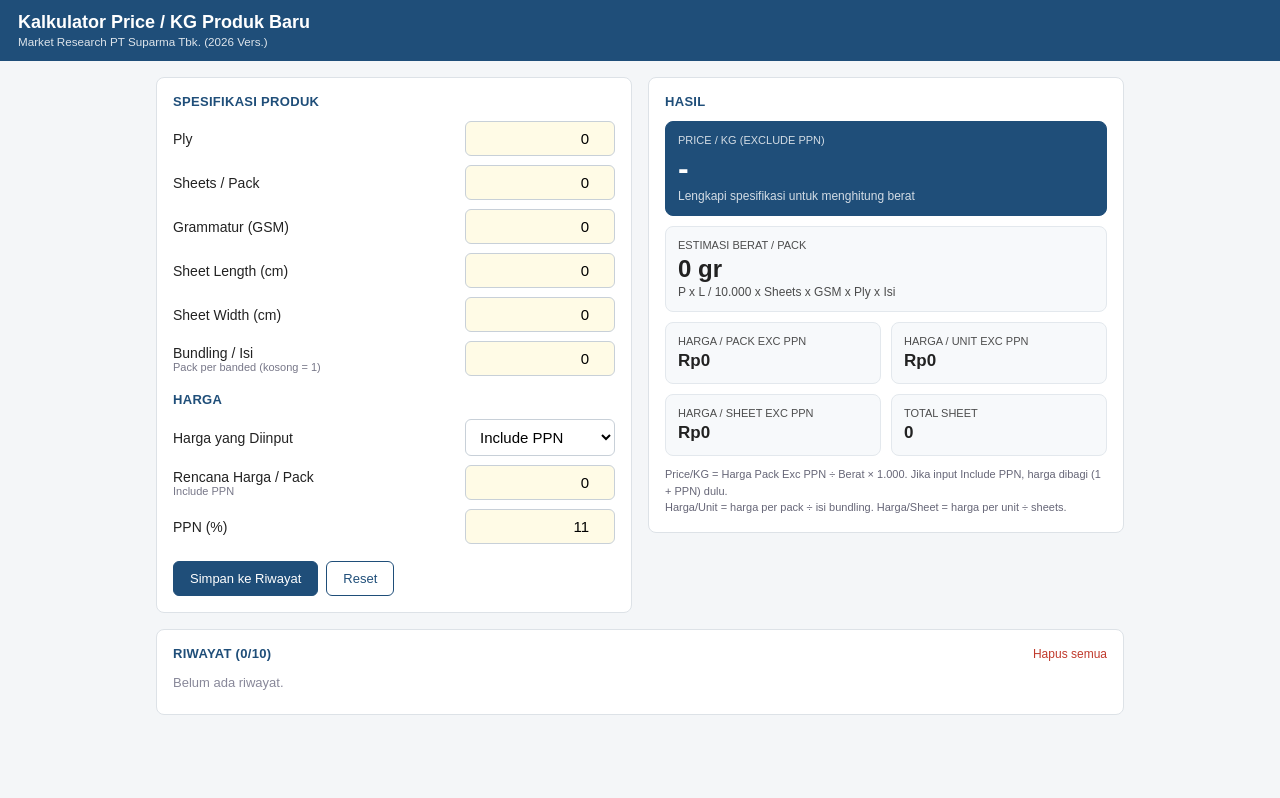
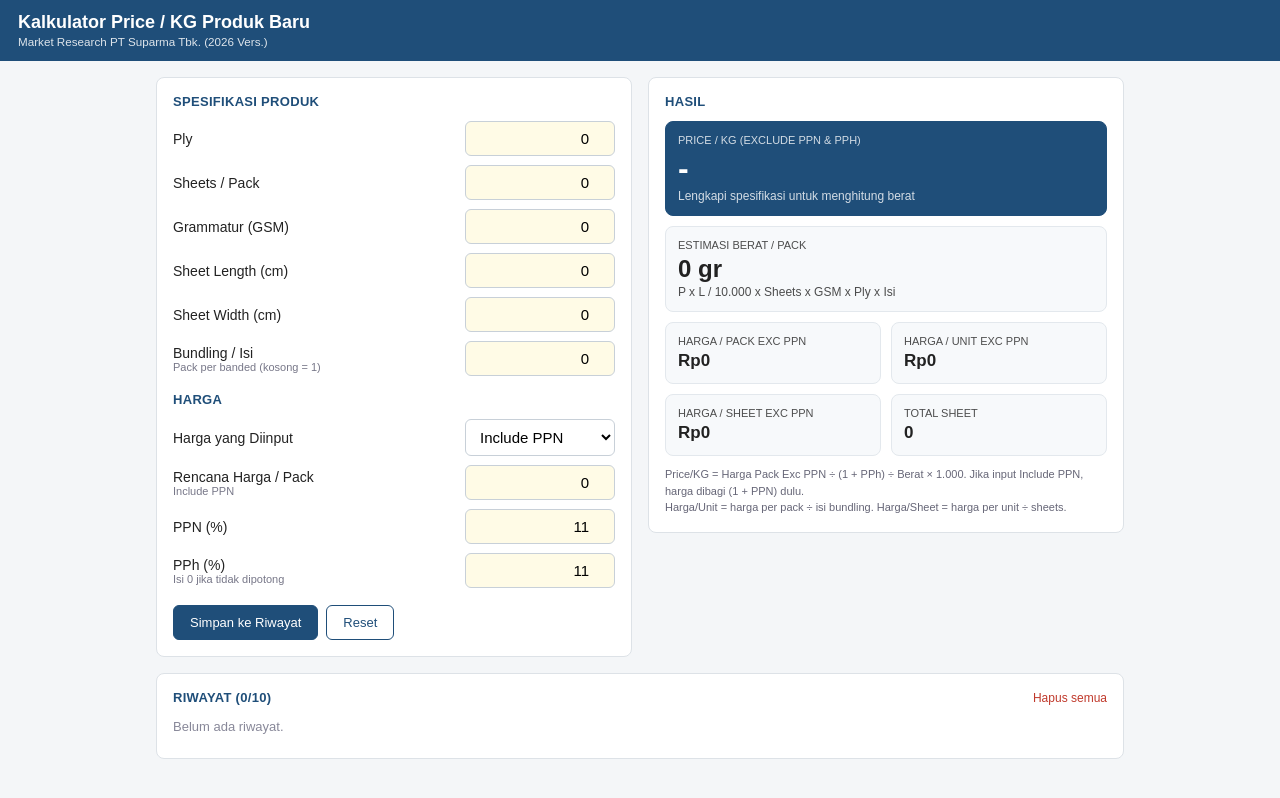
Before and after one commit to marketresearchspm/Product-Calculator, a plain HTML site: page index.html in a window 1280 px wide. Both pictures are taken after a click on the button "Reset". Drawn offline with Linux system fonts and the light colour scheme.

Commit message:
Update index.html

```diff
--- a/index.html
+++ b/index.html
@@ -93,6 +93,7 @@
       <select id="mode"><option value="inc">Include PPN</option><option value="exc">Exclude PPN</option></select></div>
     <div class="row"><label>Rencana Harga / Pack<small id="priceNote">Include PPN</small></label><input id="price" type="number" inputmode="decimal" step="any" min="0" value="25000"></div>
     <div class="row"><label>PPN (%)</label><input id="ppn" type="number" inputmode="decimal" step="any" min="0" value="11"></div>
+    <div class="row"><label>PPh (%)<small>Isi 0 jika tidak dipotong</small></label><input id="pph" type="number" inputmode="decimal" step="any" min="0" value="11"></div>
 
     <div class="btns">
       <button class="primary" onclick="saveHistory()">Simpan ke Riwayat</button>
@@ -103,7 +104,7 @@
   <div class="card result">
     <h2>Hasil</h2>
     <div class="kpi main">
-      <div class="lbl">Price / KG (Exclude PPN)</div>
+      <div class="lbl" id="l_kgMain">Price / KG (Exclude PPN &amp; PPh)</div>
       <div class="val" id="o_kgExc">-</div>
       <div class="sub" id="o_kgInc">-</div>
     </div>
@@ -119,7 +120,7 @@
       <div class="kpi"><div class="lbl">Total Sheet</div><div class="val" id="o_totalSheet">-</div></div>
     </div>
     <div class="note">
-      Price/KG = Harga Pack Exc PPN ÷ Berat × 1.000. Jika input Include PPN, harga dibagi (1 + PPN) dulu.<br>
+      Price/KG = Harga Pack Exc PPN ÷ (1 + PPh) ÷ Berat × 1.000. Jika input Include PPN, harga dibagi (1 + PPN) dulu.<br>
       Harga/Unit = harga per pack ÷ isi bundling. Harga/Sheet = harga per unit ÷ sheets.
     </div>
   </div>
@@ -135,7 +136,7 @@
 <div id="toast"></div>
 
 <script>
-var DEFAULTS = { ply: 2, sheets: 200, gsm: 15, length: 19, width: 18, bundling: 1, price: 25000, ppn: 11 };
+var DEFAULTS = { ply: 2, sheets: 200, gsm: 15, length: 19, width: 18, bundling: 1, price: 25000, ppn: 11, pph: 11 };
 
 function $(id){ return document.getElementById(id); }
 function n(id){ var v = parseFloat($(id).value); return isFinite(v) ? v : 0; }
@@ -144,20 +145,23 @@ function fmt(x, d){ return Number(x || 0).toLocaleString('id-ID', { maximumFract
 
 function calculate(){
   var ply = n('ply'), sheets = n('sheets'), gsm = n('gsm'), L = n('length'), W = n('width');
-  var isi = n('bundling') || 1, price = n('price'), ppn = n('ppn') / 100;
+  var isi = n('bundling') || 1, price = n('price'), ppn = n('ppn') / 100, pph = n('pph') / 100;
 
   var weight   = L * W / 10000 * sheets * gsm * ply * isi;   // gram per pack
   var isExc    = $('mode').value === 'exc';
   var priceExc = isExc ? price : price / (1 + ppn);   // harga tanpa PPN
   var priceInc = isExc ? price * (1 + ppn) : price;   // harga dengan PPN
-  var kgExc    = weight ? priceExc / weight * 1000 : 0;
+  var kgPpn    = weight ? priceExc / weight * 1000 : 0;          // exclude PPN saja
+  var kgExc    = kgPpn / (1 + pph);                                // exclude PPN & PPh (hasil utama)
   var kgInc    = weight ? priceInc / weight * 1000 : 0;
   var unit     = priceExc / isi;
   var perSheet = sheets ? unit / sheets : 0;
 
   $('o_weight').textContent     = fmt(weight, 2) + ' gr';
   $('o_kgExc').textContent      = weight ? rp(kgExc) : '-';
-  $('o_kgInc').textContent      = weight ? 'Include PPN: ' + rp(kgInc) + ' / kg' : 'Lengkapi spesifikasi untuk menghitung berat';
+  $('l_kgMain').innerHTML       = pph ? 'Price / KG (Exclude PPN &amp; PPh)' : 'Price / KG (Exclude PPN)';
+  $('o_kgInc').textContent      = !weight ? 'Lengkapi spesifikasi untuk menghitung berat' :
+    (pph ? 'Exclude PPN saja: ' + rp(kgPpn) + ' · ' : '') + 'Include PPN: ' + rp(kgInc) + ' / kg';
   $('priceNote').textContent    = isExc ? 'Exclude PPN' : 'Include PPN';
   $('l_priceOther').textContent = isExc ? 'Harga / Pack Inc PPN' : 'Harga / Pack Exc PPN';
   $('o_priceExc').textContent   = rp(isExc ? priceInc : priceExc);
@@ -169,7 +173,7 @@ function calculate(){
 }
 
 // ===== RIWAYAT (maks 10, FIFO) =====
-var HKEY = 'pricekg_history_v1', HMAX = 10, FIELDS = ['ply','sheets','gsm','length','width','bundling','price','ppn'];
+var HKEY = 'pricekg_history_v1', HMAX = 10, FIELDS = ['ply','sheets','gsm','length','width','bundling','price','ppn','pph'];
 
 function loadHistory(){
   try { var h = JSON.parse(localStorage.getItem(HKEY) || '[]'); return Array.isArray(h) ? h : []; }
@@ -198,7 +202,7 @@ function saveHistory(){
 
 function useHistory(i){
   var e = loadHistory()[i]; if (!e) return;
-  FIELDS.forEach(function(f){ $(f).value = e[f]; });
+  FIELDS.forEach(function(f){ $(f).value = (e[f] !== undefined) ? e[f] : (f === 'pph' ? 0 : DEFAULTS[f]); });
   $('mode').value = e.mode || 'inc';
   calculate();
   window.scrollTo({ top: 0, behavior: 'smooth' });
@@ -236,6 +240,7 @@ function renderHistory(){
 function resetForm(){
   ['ply','sheets','gsm','length','width','bundling','price'].forEach(function(k){ $(k).value = 0; });
   $('ppn').value = 11;
+  $('pph').value = 11;
 
   calculate();
 }
```
